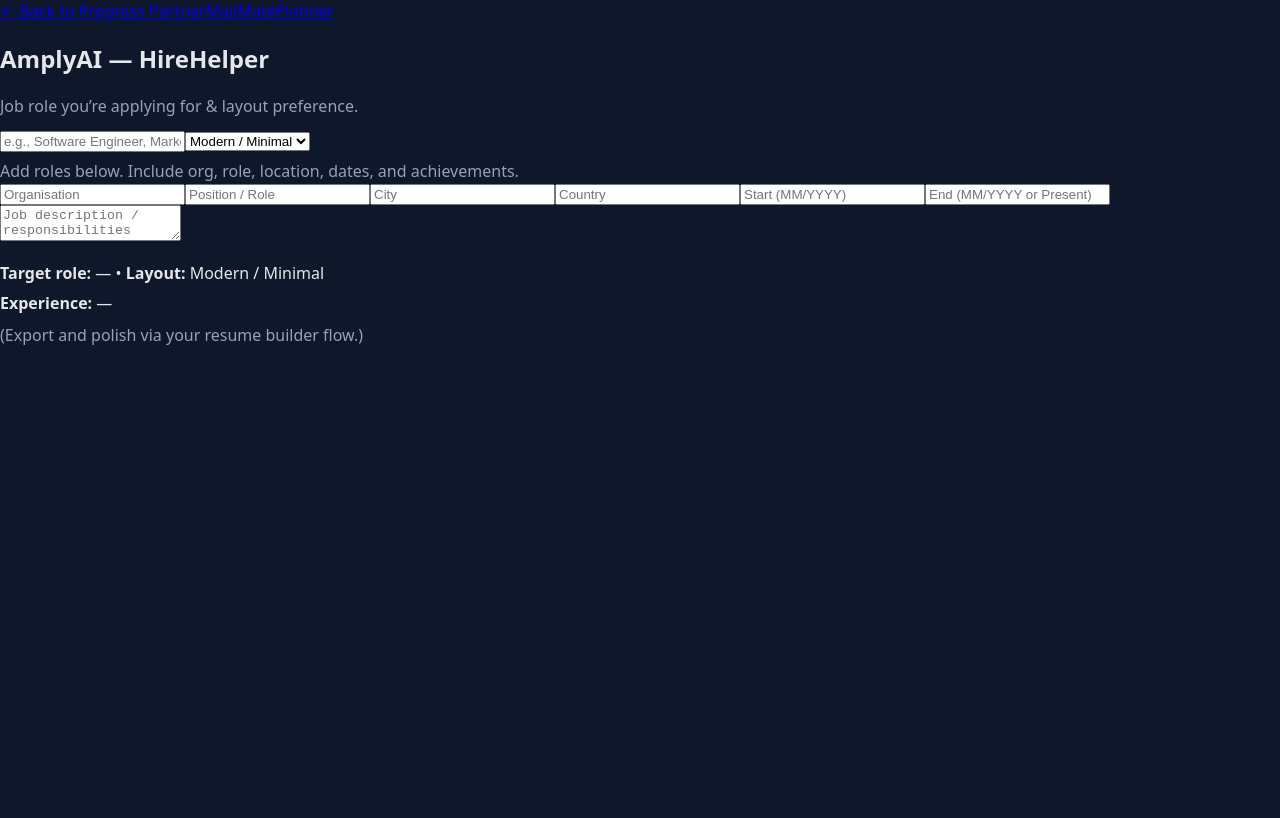
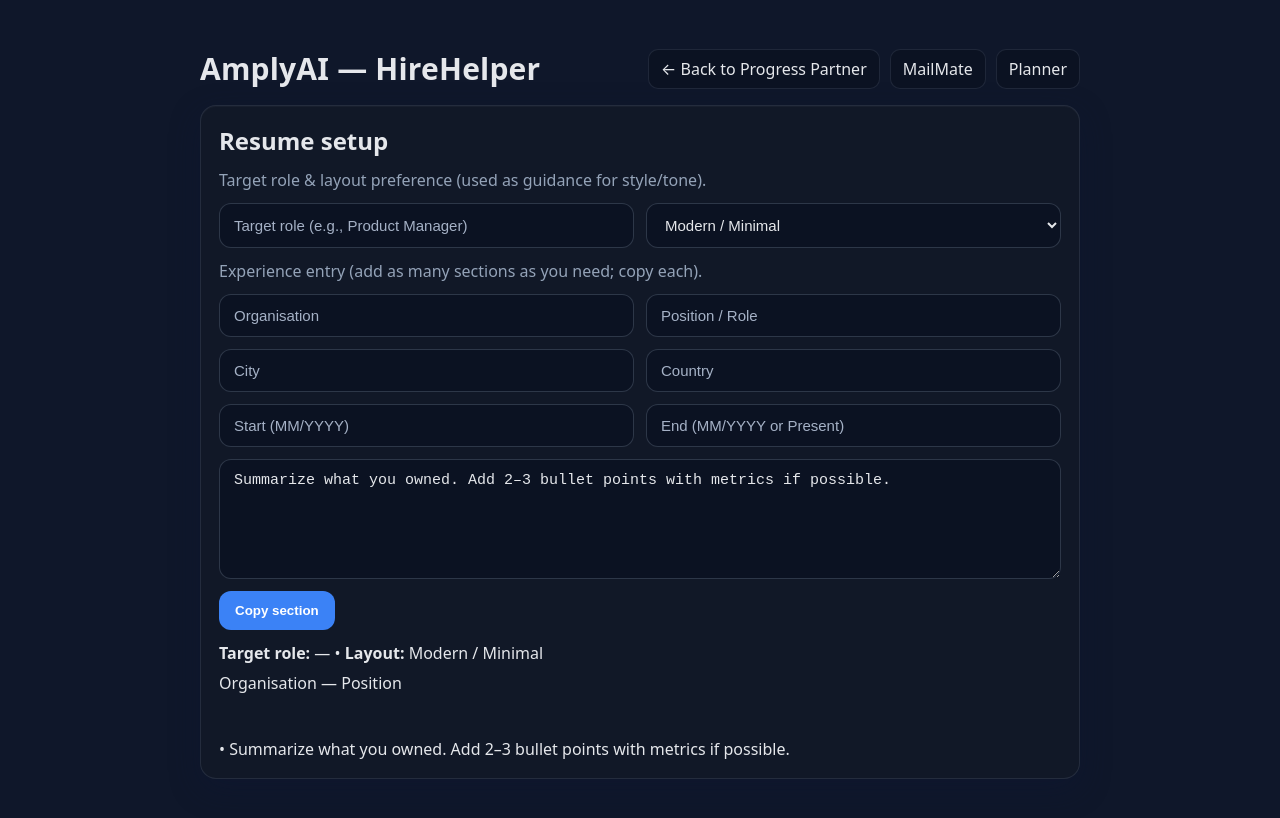
Before and after one commit to madevthevanthiran-maker/amplyai-chatbot, a Next.js app: page /hire-helper in a window 1280 px wide. Shown: the top 818 px of the page. Built offline with nearby package versions, Linux system fonts and the light colour scheme.

Commit message:
Update hire-helper.jsx

```diff
--- a/pages/hire-helper.jsx
+++ b/pages/hire-helper.jsx
@@ -1,70 +1,115 @@
 // pages/hire-helper.jsx
 import Link from "next/link";
-import { useState } from "react";
+import { useMemo } from "react";
+import { useLocalState } from "../lib/useLocalState";
 
-export default function HireHelper(){
-  const [role, setRole] = useState("");
-  const [layout, setLayout] = useState("Modern / Minimal");
-  const [org, setOrg] = useState("");
-  const [title, setTitle] = useState("");
-  const [city, setCity] = useState("");
-  const [country, setCountry] = useState("");
-  const [start, setStart] = useState("");
-  const [end, setEnd] = useState("");
-  const [desc, setDesc] = useState("");
+export default function HireHelper() {
+  // Persistent fields
+  const [targetRole, setTargetRole] = useLocalState("hire.role", "");
+  const [layout, setLayout] = useLocalState("hire.layout", "Modern / Minimal");
+
+  const [org, setOrg] = useLocalState("hire.org", "");
+  const [title, setTitle] = useLocalState("hire.title", "");
+  const [city, setCity] = useLocalState("hire.city", "");
+  const [country, setCountry] = useLocalState("hire.country", "");
+  const [start, setStart] = useLocalState("hire.start", "");
+  const [end, setEnd] = useLocalState("hire.end", "");
+  const [desc, setDesc] = useLocalState(
+    "hire.desc",
+    "Summarize what you owned. Add 2–3 bullet points with metrics if possible."
+  );
+
+  // Very light “ATS style” bullets from the freeform desc (no AI yet)
+  const bullets = useMemo(() => {
+    const raw = (desc || "").split(/\n+/).map(s => s.trim()).filter(Boolean);
+    if (raw.length === 0) return ["• Add 2–3 strong impact bullets here."];
+    // Cap to 3 bullets
+    return raw.slice(0, 3).map((b, i) => (b.startsWith("•") ? b : `• ${b}`));
+  }, [desc]);
+
+  const sectionText = useMemo(() => {
+    const header = [org, title].filter(Boolean).join(" — ");
+    const loc = [city, country].filter(Boolean).join(", ");
+    const dates = [start, end].filter(Boolean).join(" — ");
+    const lines = [
+      header || "Organisation — Position",
+      [loc, dates].filter(Boolean).join(" • "),
+      "",
+      ...bullets,
+    ];
+    return lines.join("\n");
+  }, [org, title, city, country, start, end, bullets]);
+
+  const copy = async () => {
+    try {
+      await navigator.clipboard.writeText(sectionText);
+      alert("Section copied to clipboard ✅");
+    } catch {
+      alert("Couldn’t copy — select & copy manually.");
+    }
+  };
 
   return (
-    <main className="app">
-      <div className="backbar">
-        <Link href="/">← Back to Progress Partner</Link>
-        <Link className="pill-link" href="/email">MailMate</Link>
-        <Link className="pill-link" href="/planner">Planner</Link>
+    <main className="container">
+      {/* Back + quick nav */}
+      <div className="header">
+        <div className="app-title">AmplyAI — HireHelper</div>
+        <nav className="top-links">
+          <Link href="/">← Back to Progress Partner</Link>
+          <Link href="/email">MailMate</Link>
+          <Link href="/planner">Planner</Link>
+        </nav>
       </div>
 
-      <div className="page">
-        <h2 className="section-title">AmplyAI — HireHelper</h2>
-
-        <div style={{marginBottom:12, color:"var(--muted)"}}>
-          Job role you’re applying for & layout preference.
+      <div className="card">
+        <h2 style={{margin:"0 0 12px 0"}}>Resume setup</h2>
+        <div style={{color:"var(--muted)", marginBottom:12}}>
+          Target role & layout preference (used as guidance for style/tone).
         </div>
 
-        <div className="grid">
+        <div className="grid" style={{display:"grid", gridTemplateColumns:"1fr 1fr", gap:12}}>
           <input
-            type="text"
-            placeholder="e.g., Software Engineer, Marketing Manager"
-            value={role}
-            onChange={(e)=>setRole(e.target.value)}
+            className="input"
+            value={targetRole}
+            onChange={(e) => setTargetRole(e.target.value)}
+            placeholder="Target role (e.g., Product Manager)"
           />
-          <select value={layout} onChange={(e)=>setLayout(e.target.value)}>
+          <select className="input" value={layout} onChange={(e)=> setLayout(e.target.value)}>
             <option>Modern / Minimal</option>
             <option>ATS / Compact</option>
             <option>Academic CV</option>
           </select>
 
-          <div className="full" style={{marginTop:8, color:"var(--muted)"}}>
-            Add roles below. Include org, role, location, dates, and achievements.
+          <div style={{gridColumn:"1 / -1", color:"var(--muted)"}}>
+            Experience entry (add as many sections as you need; copy each).
           </div>
 
-          <input placeholder="Organisation" value={org} onChange={(e)=>setOrg(e.target.value)} />
-          <input placeholder="Position / Role" value={title} onChange={(e)=>setTitle(e.target.value)} />
-          <input placeholder="City" value={city} onChange={(e)=>setCity(e.target.value)} />
-          <input placeholder="Country" value={country} onChange={(e)=>setCountry(e.target.value)} />
-          <input type="text" placeholder="Start (MM/YYYY)" value={start} onChange={(e)=>setStart(e.target.value)} />
-          <input type="text" placeholder="End (MM/YYYY or Present)" value={end} onChange={(e)=>setEnd(e.target.value)} />
-          <textarea className="full" placeholder="Job description / responsibilities" value={desc} onChange={(e)=>setDesc(e.target.value)} />
+          <input className="input" value={org} onChange={(e)=>setOrg(e.target.value)} placeholder="Organisation" />
+          <input className="input" value={title} onChange={(e)=>setTitle(e.target.value)} placeholder="Position / Role" />
+          <input className="input" value={city} onChange={(e)=>setCity(e.target.value)} placeholder="City" />
+          <input className="input" value={country} onChange={(e)=>setCountry(e.target.value)} placeholder="Country" />
+          <input className="input" value={start} onChange={(e)=>setStart(e.target.value)} placeholder="Start (MM/YYYY)" />
+          <input className="input" value={end} onChange={(e)=>setEnd(e.target.value)} placeholder="End (MM/YYYY or Present)" />
+
+          <textarea
+            className="input"
+            style={{minHeight:120, gridColumn:"1 / -1"}}
+            value={desc}
+            onChange={(e)=>setDesc(e.target.value)}
+            placeholder="Role summary + impact notes. Tip: use action verbs, add metrics (%, #, $)."
+          />
         </div>
 
-        <div style={{marginTop:16}} className="preview">
-          <div><strong>Target role:</strong> {role || "—"} • <strong>Layout:</strong> {layout}</div>
-          <div style={{marginTop:8}}>
-            <strong>Experience:</strong> {org ? `${org} — ${title || ""}` : "—"}
-            { (city || country) ? ` (${[city, country].filter(Boolean).join(", ")})` : "" }
-            { (start || end) ? ` • ${[start,end].filter(Boolean).join(" — ")}` : "" }
-          </div>
-          <div style={{whiteSpace:"pre-wrap"}}>{desc}</div>
-          <div style={{color:"var(--muted)", marginTop:10}}>
-            (Export and polish via your resume builder flow.)
-          </div>
+        <div style={{display:"flex", gap:8, marginTop:12}}>
+          {/* Placeholder for an AI bullets API later */}
+          {/* <button className="button" onClick={generateBullets}>Generate bullets</button> */}
+          <button className="button" onClick={copy}>Copy section</button>
+        </div>
+
+        <div className="preview" style={{marginTop:12, whiteSpace:"pre-wrap"}}>
+          <div><strong>Target role:</strong> {targetRole || "—"} • <strong>Layout:</strong> {layout}</div>
+          <div style={{marginTop:8}} />
+          {sectionText}
         </div>
       </div>
     </main>
```
